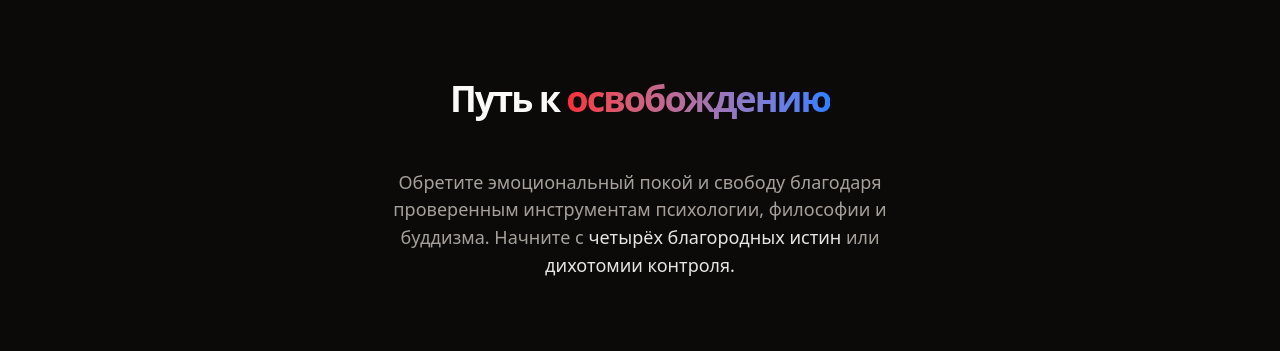
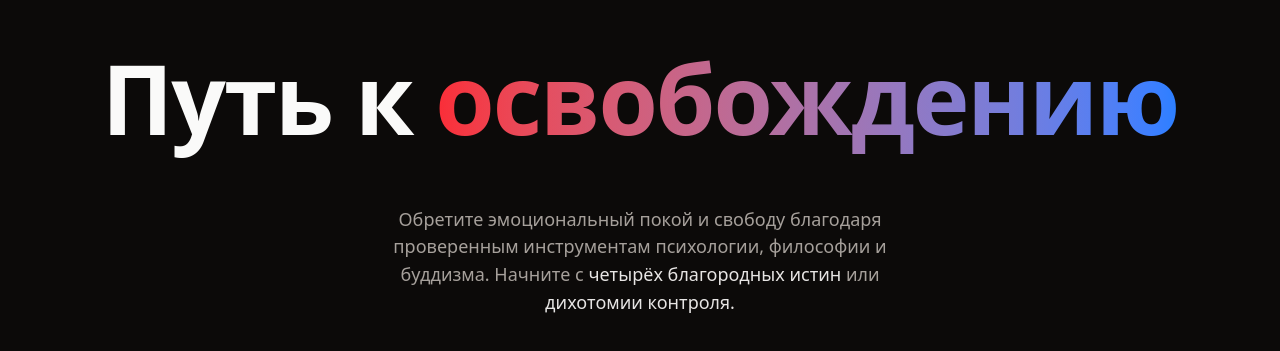
Before and after one commit to becasualle/vimutti, a Next.js app: page / in a window 1280 px wide. Shown: the part 201-552 px from the top of the page. Built offline with nearby package versions, Linux system fonts and the light colour scheme.

Commit message:
small fixes

```diff
--- a/app/content/articles/buddhism/four-noble-truths.mdx
+++ b/app/content/articles/buddhism/four-noble-truths.mdx
@@ -39,7 +39,7 @@ import Link from 'next/link';
    </Link>
    ).
 
-## 1. Благородная истина о страдании:
+## 1. Благородная истина о страдании
 
 Рождение есть страдание, старение есть страдание, болезнь есть страдание, смерть есть страдание; встреча с неприятным есть страдание, и разлучение с приятным есть страдание; не получать того, чего желаешь, есть страдание; вкратце – пять совокупностей, подверженных цеплянию, есть страдание.
 
--- a/components/Welcome/Welcome.tsx
+++ b/components/Welcome/Welcome.tsx
@@ -7,7 +7,7 @@ export function Welcome() {
       className="flex h-screen flex-col items-center justify-center"
       style={{ marginTop: '-5%' }}
     >
-      <h1 className="text-center font-black tracking-[-2px] mt-[100px]">
+      <h1 className="text-center text-6xl font-black leading-tight tracking-[-2px] lg:text-8xl  mt-[100px]">
         Путь к{' '}
         <span className="bg-gradient-to-r from-red-500 to-blue-500 bg-clip-text text-transparent">
           освобождению
```
